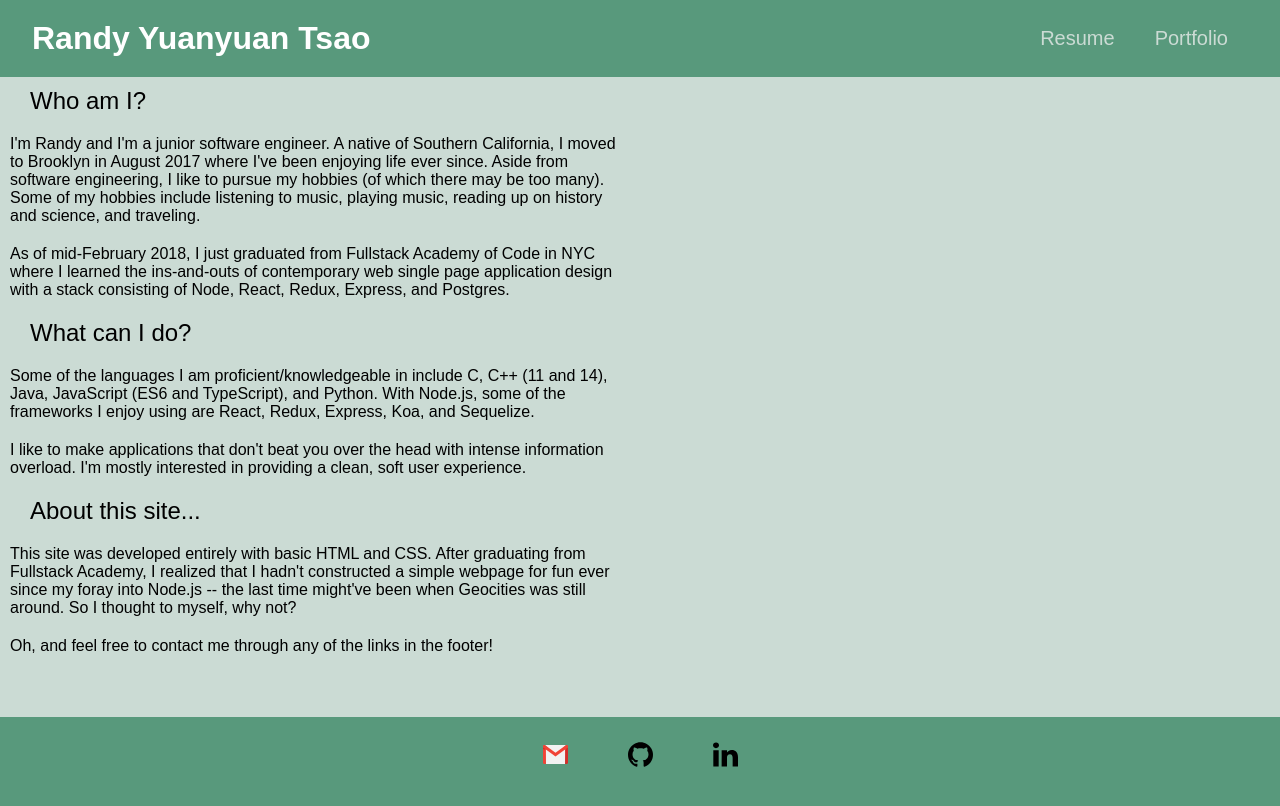
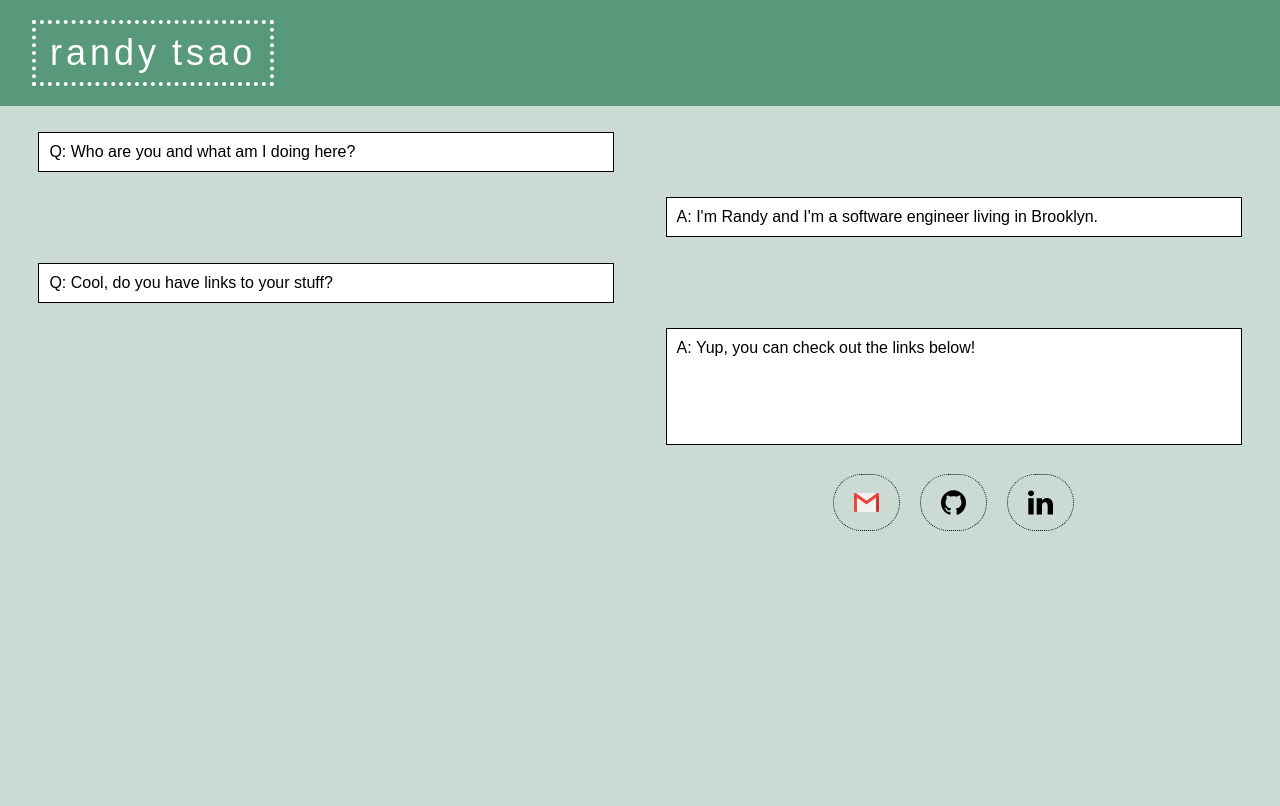
Before and after one commit to randytsao24/ryt-site, a website: page index.html in a window 1280 px wide. Drawn offline with Linux system fonts and the light colour scheme.

Commit message:
revamp with new chat stuff

```diff
--- a/index.html
+++ b/index.html
@@ -9,57 +9,50 @@
     <link rel='stylesheet' href='styles/font.css'/>
   </head>
   <body>
-
     <!-- Menu bar -->
     <div class='menu-container'>
       <!-- <img src='images/thumbs-up.png' class='menu-image' /> -->
       <div class='menu'>
-        <a class='menu-title link-override' href='../index.html'>
-          <div>Randy Yuanyuan Tsao</div>
-        </a>
-        <div class='menu-option-group'>
-          <a class='menu-option' href='./resume.html'>
-              <div>Resume</div>
-          </a>
-          <a class='menu-option' href='./portfolio.html'>
-            <div>Portfolio</div>
+        <a class='menu-title link-override' href='../ryt-site/index.html'>
+          <div class='title-container'>
+            <div class='title-word'>
+              <div class='title-text'>r</div>
+              <div class='title-text'>a</div>
+              <div class='title-text'>n</div>
+              <div class='title-text'>d</div>
+              <div class='title-text'>y</div>
+            </div>
+            <div class='title-word'>
+              <div class='title-text'>t</div>
+              <div class='title-text'>s</div>
+              <div class='title-text'>a</div>
+              <div class='title-text'>o</div>
+            </div>
+          </div>
         </a>
       </div>
     </div>
-    </div>
-
     <!-- Homepage body -->
     <div class='body-container'>
-      <div class='body-text-container'>
-        <h2 class='body-title'>Who am I?</h2>
-        <!-- TODO: Move this tl;dr stuff out of here -->
-        <p class='body-text'>
-          I'm Randy and I'm a junior software engineer. A native of Southern California, I moved to Brooklyn in August 2017 where I've been enjoying life ever since. Aside from software engineering, I like to pursue my hobbies (of which there may be too many). Some of my hobbies include listening to music, playing music, reading up on history and science, and traveling.
-        </p>
-        <p class='body-text'>
-          As of mid-February 2018, I just graduated from Fullstack Academy of Code in NYC where I learned the ins-and-outs of contemporary web single page application design with a stack consisting of Node, React, Redux, Express, and Postgres.
-         </p>
-        <h2 class='body-title'>What can I do?</h2>
-        <p class='body-text'>
-          Some of the languages I am proficient/knowledgeable in include C, C++ (11 and 14), Java, JavaScript (ES6 and TypeScript), and Python. With Node.js, some of the frameworks I enjoy using are React, Redux, Express, Koa, and Sequelize.
-        </p>
-        <p class='body-text'>
-          I like to make applications that don't beat you over the head with intense information overload. I'm mostly interested in providing a clean, soft user experience.
-        </p>
-        <h2 class='body-title'>About this site...</h2>
-        <p class='body-text'>
-          This site was developed entirely with basic HTML and CSS. After graduating from Fullstack Academy, I realized that I hadn't constructed a simple webpage for fun ever since my foray into Node.js -- the last time might've been when Geocities was still around. So I thought to myself, why not?
-        </p>
-        <p class='body-text'>
-          Oh, and feel free to contact me through any of the links in the footer!
-        </p>
+      <div class='body-text-container-left'>
+        <div class='body-text'>
+          Q: Who are you and what am I doing here?
         </div>
-      <!-- <img class='body-image' src='images/ximending.jpg' /> -->
       </div>
-
-    <!-- Footer -->
-    <div class='footer-container'>
-      <!-- <div class='footer-description'>by Randy Tsao</div> -->
+      <div class='body-text-container-right'>
+        <div class='body-text'>
+          A: I'm Randy and I'm a software engineer living in Brooklyn.
+        </div>
+      </div>
+      <div class='body-text-container-left'>
+        <div class='body-text'>
+          Q: Cool, do you have links to your stuff?
+        </div>
+      </div>
+      <div class='body-text-container-right'>
+        <div class='body-text'>
+          A: Yup, you can check out the links below!
+        </div>
         <div class='footer-link-container'>
             <a class='footer-link' href='mailto:randytsao24@gmail.com'>
               <img class='footer-image' src='images/gmail.svg' />
@@ -70,8 +63,8 @@
             <a class='footer-link' href='http://www.linkedin.com/in/randy-tsao'>
               <img class='footer-image' src='images/linkedin.svg' />
             </a>
+
       </div>
     </div>
-
   </body>
 </html>
--- a/styles/index.css
+++ b/styles/index.css
@@ -59,23 +59,62 @@ html, body {
   margin: 5px 20px;
 }
 
+.title-container {
+  padding: 8px;
+  display: flex;
+  flex-direction: row;
+  border: 4px white dotted;
+}
+
+.title-container:hover {
+  border-color: black;
+}
+
+.title-word {
+  display: flex;
+  flex-direction: row;
+  margin: 0px 6px;
+}
+
+.title-text {
+  padding-right: 4px;
+  font-size: 36px;
+  font-weight: 300;
+}
+
+.title-text:hover {
+  color: black;
+}
+
 /* Body Styling */
 
 .body-container {
   background-color: #cbdbd4;
-  height: 80%;
+  height: 100%;
   display: flex;
   flex-direction: column;
   align-items: flex-start;
   justify-content: flex-start;
 }
 
-.body-text-container {
-  width: 50%;
-  display: flex;
-  flex-direction: column;
-  align-items: flex-start;
-  justify-content: flex-start;
+.body-text-container-right {
+  border: 1px black solid;
+  width: 45%;
+  max-height: 80%;
+  margin-left: auto;
+  margin-right: 3%;
+  margin-top: 2%;
+  background: white;
+}
+
+.body-text-container-left {
+  border: 1px black solid;
+  width: 45%;
+  max-height: 80%;
+  margin-right: auto;
+  margin-left: 3%;
+  margin-top: 2%;
+  background: white;
 }
 
 .body-title {
@@ -86,7 +125,6 @@ html, body {
 }
 
 .body-text {
-  flex: 1;
   margin: 10px;
   height: 100%;
   font: caption;
@@ -128,6 +166,8 @@ html, body {
   display: flex;
   height: 75%;
   margin: 10px;
+  border: 1px black dotted;
+  border-radius: 80px;
 }
 
 .footer-image {
```
Lines whose indentation alone changed are shown as unchanged.
